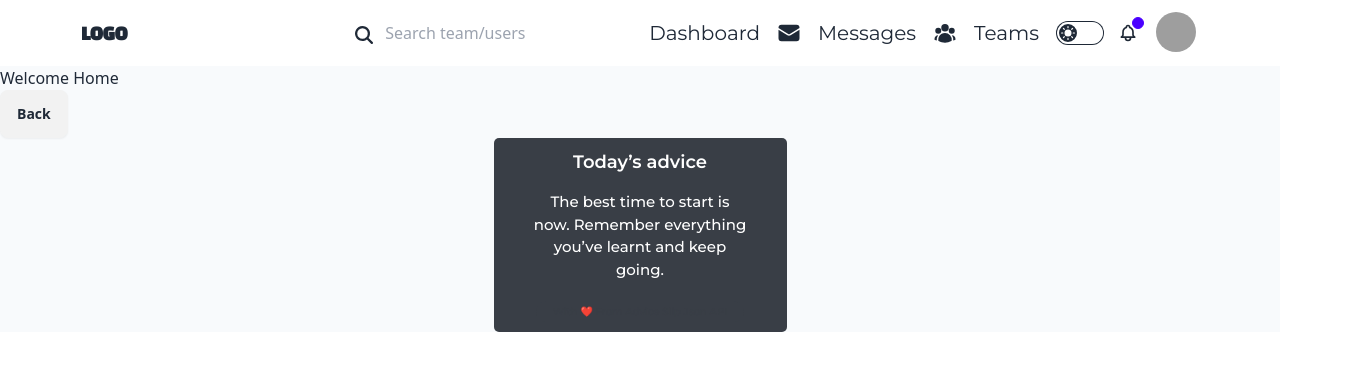
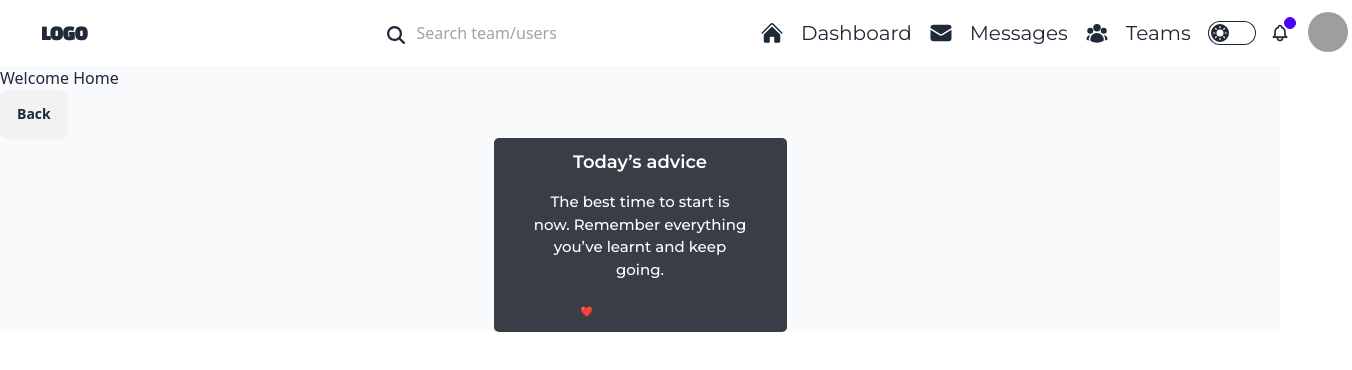
Before and after one commit to Kade-inc/boomers-frontend, a React (Vite) app: page /dashboard in a window 1280 px wide. Shown: the top 370 px of the page, 1352 px wide, since content can reach past the window. Built offline with nearby package versions, Linux system fonts and the light colour scheme; grey boxes are pictures that could not be loaded; what simple-zustand-devtools would draw is missing.

Commit message:
Style navigation bar

```diff
--- a/src/components/NavigationBar.tsx
+++ b/src/components/NavigationBar.tsx
@@ -4,8 +4,8 @@ import React from 'react'
 
 function NavigationBar() {
   return (
-    <div className="navbar bg-base-100 flex px-20">
-  <div className="flex-1 p-0">
+    <div className="navbar bg-base-100 flex lg:px-10 justify-between sm:px-5">
+  <div className="flex p-0 w-[20%]">
     <a className="btn btn-ghost text-xl font-heading p-0">LOGO</a>
   </div>
   {/* <div className="flex-1 w-64 form-control">
@@ -15,12 +15,13 @@ function NavigationBar() {
     </div>
     <input type="text" placeholder="Search team/users" className="input input-bordered w-24 md:w-auto rounded-full" />
   </div> */}
-  <div className="w-64 flex-1 justify-start items-center relative">
+  <div className="w-[20%]justify-start items-center relative">
   <MagnifyingGlassIcon className='absolute inset-y-0 left-0 flex items-center pl-2 w-8 h-8 top-2.5' />
-    <input type="text" placeholder="Search team/users" className="input w-20 md:w-auto rounded-full pl-10" />
+    <input type="text" placeholder="Search team/users" className="input w-auto rounded-full pl-10 sm:text-[11px] lg:text-base" />
 
 </div>
-  <div className="flex-1 justify-start">
+  <div className="flex w-[40%] lg:justify-between">
+    <div className="sm:hidden lg:flex">
       <div className="flex items-center">
 
         <svg xmlns="http://www.w3.org/2000/svg" viewBox="0 0 24 24" fill="currentColor" className="size-6">
@@ -47,6 +48,7 @@ function NavigationBar() {
       </svg>
 
       <a className="btn btn-ghost text-xl font-body font-normal">Teams</a>
+      </div>
     </div>
 
     <label className="grid cursor-pointer place-items-center">
```
Lines whose indentation alone changed are shown as unchanged.
